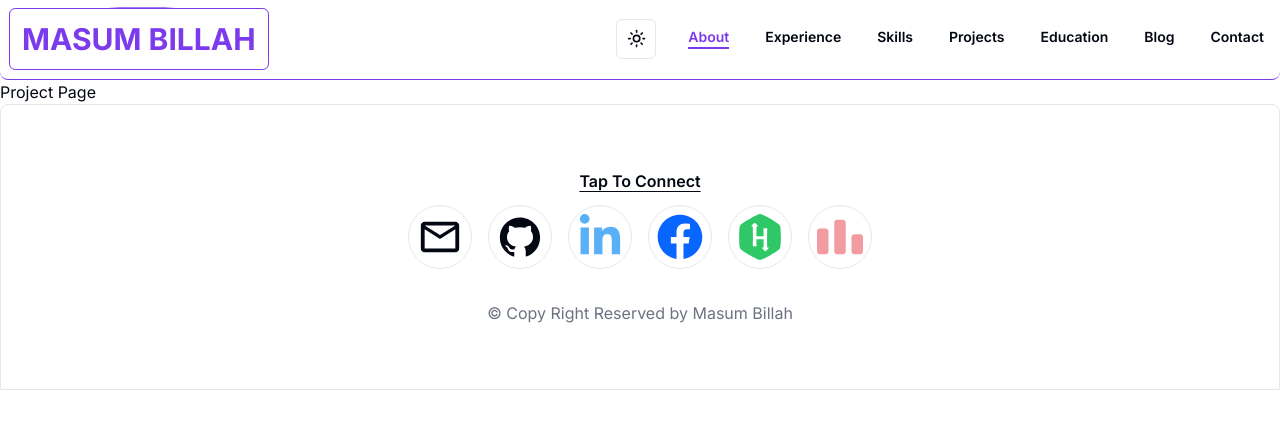
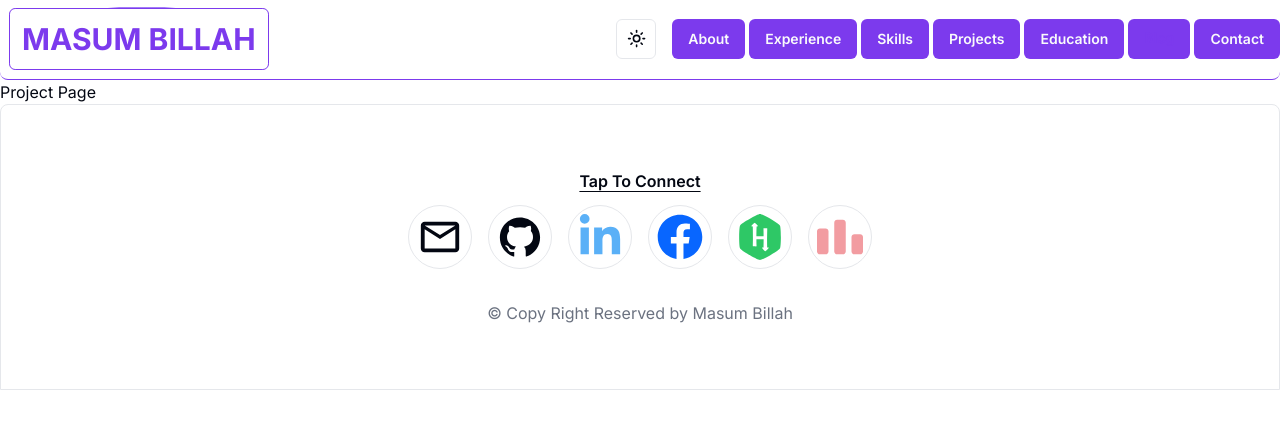
Before and after one commit to masumbillah360/final-portfolio, a Next.js app: page /blogs in a window 1280 px wide. Shown: the top 428 px of the page. Built offline with nearby package versions, Linux system fonts and the light colour scheme.

Commit message:
updated new nav functionalities

```diff
--- a/app/layout.tsx
+++ b/app/layout.tsx
@@ -8,6 +8,7 @@ import Navbar from '@/components/shared/nav-bar';
 import Footer from '@/components/shared/footer';
 
 import './globals.css';
+import { Suspense } from 'react';
 
 const inter = Inter({ subsets: ['latin'] });
 
@@ -35,7 +36,9 @@ export default function RootLayout({
                     <main className="px-1 md:px-0 md:container mx-auto">
                         <div className="sticky top-0 z-50 backdrop-blur bg-opacity-95 hover:bg-opacity-100 hover:backdrop-blur-3xl h-20 rounded-b-lg">
                             <div className="absolute bottom-0 w-full">
-                                <Navbar />
+                                <Suspense fallback={null}>
+                                    <Navbar />
+                                </Suspense>
                             </div>
                         </div>
                         {children}
--- a/components/shared/nav-bar.tsx
+++ b/components/shared/nav-bar.tsx
@@ -17,9 +17,11 @@ import {
     SheetTitle,
     SheetTrigger,
 } from '@/components/ui/sheet';
+import { usePathname, useRouter } from 'next/navigation';
+import { Button } from '../ui/button';
 
-const usePathname = () => {
-    const [pathname, setPathname] = useState(() => {
+const useHashRoute = () => {
+    const [routeName, setRouteName] = useState(() => {
         if (typeof window !== 'undefined') {
             return window.location.hash.slice(1) || '/';
         }
@@ -30,7 +32,7 @@ const usePathname = () => {
         if (typeof window === 'undefined') return;
 
         const handleHashChange = () => {
-            setPathname(window.location.hash.slice(1) || '/');
+            setRouteName(window.location.hash.slice(1) || '/');
         };
 
         window.addEventListener('hashchange', handleHashChange);
@@ -40,22 +42,23 @@ const usePathname = () => {
         };
     }, []);
 
-    return pathname;
+    return routeName;
 };
 
 const Navbar = () => {
     const pathname = usePathname();
-    const [activeSection, setActiveSection] = useState(() =>
-        getInitialActiveSection(pathname)
-    );
+    const router = useRouter();
+    const hashRouteName = useHashRoute();
+    const [activeSection, setActiveSection] = useState('home');
+    const [mount, setMount] = useState(false);
 
-    function getInitialActiveSection(path:any) {
+    function getInitialActiveSection(path: any) {
         if (path === '/projects') {
             return 'projects';
         } else if (path === '/blogs') {
             return 'blogs';
         } else {
-            return 'about';
+            return 'home';
         }
     }
 
@@ -79,7 +82,7 @@ const Navbar = () => {
     useEffect(() => {
         if (typeof window === 'undefined') return;
 
-        setActiveSection(getInitialActiveSection(pathname));
+        setActiveSection(getInitialActiveSection(hashRouteName));
 
         window.addEventListener('scroll', handleScroll);
         const handlePopState = () => {
@@ -93,14 +96,32 @@ const Navbar = () => {
             window.removeEventListener('scroll', handleScroll);
             window.removeEventListener('popstate', handlePopState);
         };
-    }, [pathname, handleScroll]);
+    }, [hashRouteName, handleScroll]);
 
-    const getNavLinkClass = (sectionName:any) =>
+    useEffect(() => {
+        setMount(true);
+    }, []);
+    useEffect(() => {
+        if (pathname === '/projects') {
+            setActiveSection('projects');
+        } else if (pathname === '/blogs') {
+            setActiveSection('blogs');
+        } else {
+            return setActiveSection(
+                window?.location?.hash?.split('#')[1] || 'home'
+            );
+        }
+    }, [pathname]);
+    if (!mount) {
+        return null;
+    }
+    const getNavLinkClass = (sectionName: any) =>
         activeSection === sectionName
             ? 'text-primary dark:text-white font-medium border-b-2 border-b-primary'
             : '';
 
-    console.log({ pathname, activeSection });
+    console.log({ hashRouteName, activeSection });
+    console.log(['HASH ', window.location.hash, '||', 'PATH', pathname]);
 
     return (
         <nav className="rounded-lg border-b transition-all duration-300 hover:border-b-primary">
@@ -130,9 +151,14 @@ const Navbar = () => {
                     </li>
                     {routes.map((route) => (
                         <li key={route.label}>
-                            <Link
+                            <Button
                                 className="block px-4 py-2 no-underline outline-none hover:no-underline"
-                                href={`/#${sectionIds[route.path]}`}>
+                                onClick={() => {
+                                    router.replace(`/#${sectionIds[route.path]}`, {
+                                        scroll: true,
+                                    });
+                                }}
+                            >
                                 <div
                                     className={`transition-colors duration-300 hover:text-violet-500 font-semibold ${
                                         activeSection === route.path
@@ -141,7 +167,7 @@ const Navbar = () => {
                                     }`}>
                                     {route.label}
                                 </div>
-                            </Link>
+                            </Button>
                         </li>
                     ))}
                 </ul>
--- a/next.config.mjs
+++ b/next.config.mjs
@@ -1,5 +1,6 @@
 /** @type {import('next').NextConfig} */
 const nextConfig = {
+    reactStrictMode: true,
     images: {
         remotePatterns: [
             {
```
Also changed, not shown: hooks/use-pathname.tsx (deleted, +0 -30 lines).
